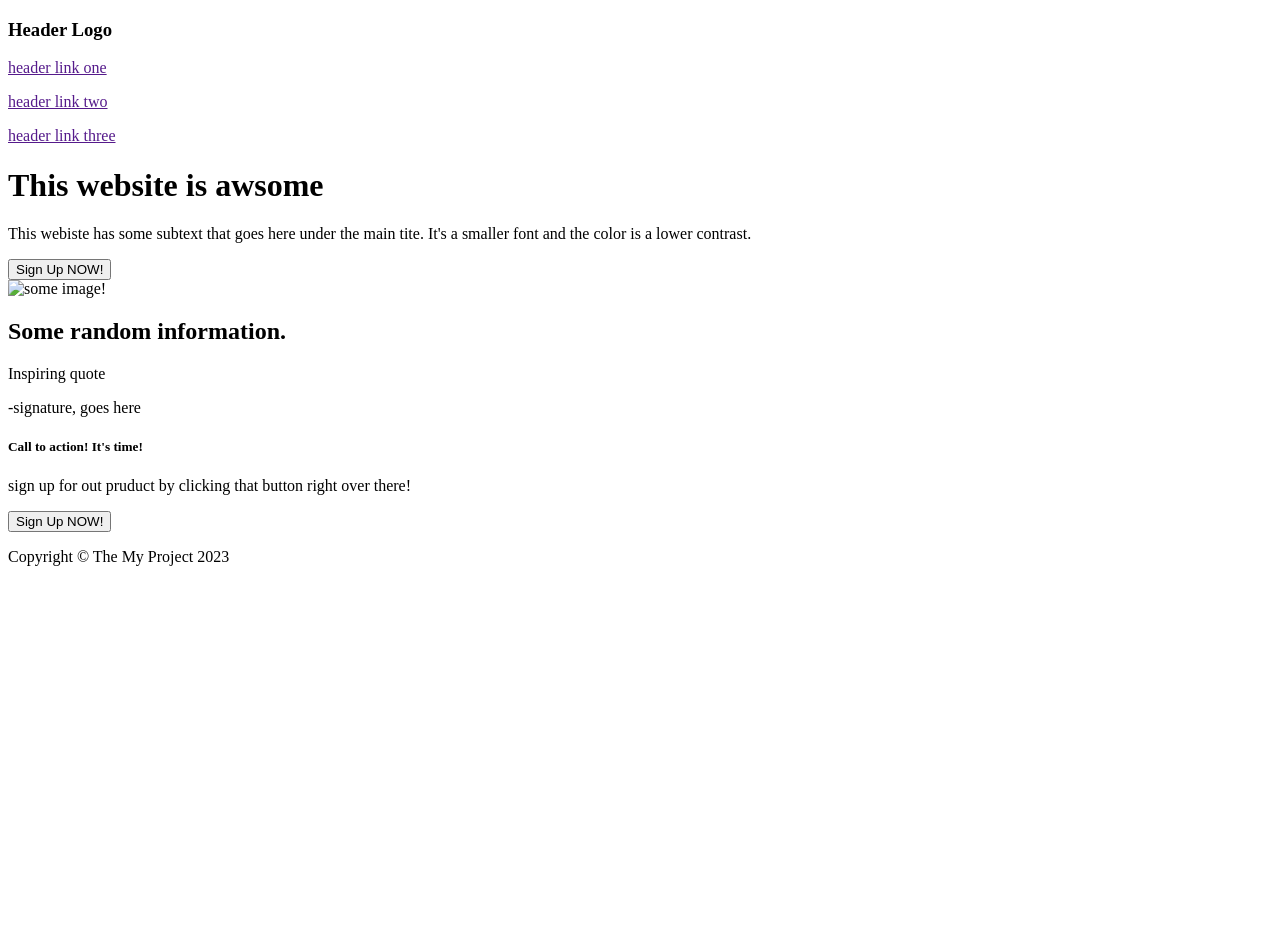
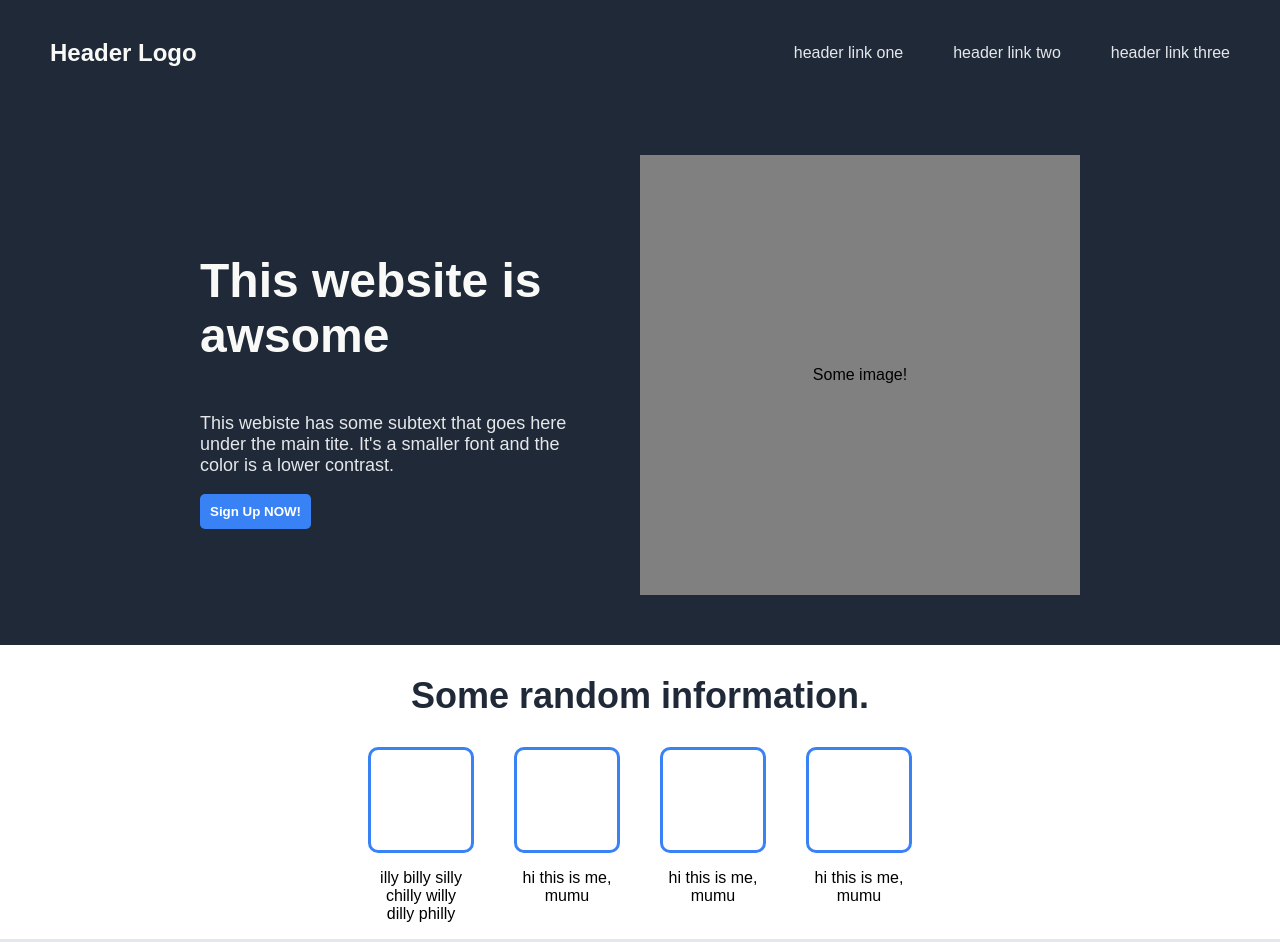
Before and after one commit to botjuice/LandingPage, a plain HTML site: page index.html in a window 1280 px wide. Shown: the top 942 px of the page. Before the commit the page ends 800 px from the top, so only its background shows below. Drawn offline with Linux system fonts and the light colour scheme.

Commit message:
finished draft css

```diff
--- a/index.html
+++ b/index.html
@@ -1,52 +1,67 @@
 <!DOCTYPE html>
 <html lang="en">
 <head>
+    <link rel="stylesheet" href="style.css">
     <meta charset="UTF-8">
     <title>Landing Page</title>
 </head>
 <body>
-    <div>
-        <h3 >Header Logo</h3>
-        <p><a href="">header link one</a></p>
-        <p><a href="">header link two</a></p>
-        <p><a href="">header link three</a></p>
-    </div>
-    <div>
-        <div>
-            <h1>This website is awsome</h1>
-            <p>This webiste has some subtext that goes here under the main tite. It's a smaller font and the color is a lower contrast.</p>
-            <button>Sign Up NOW!</button>
-        </div>
-        <div>
-            <img src="" alt="some image!">
+    <div class="nav">
+        <h3 class="logo">Header Logo</h3>
+        <div class="links">
+            <p>header link one</p>
+            <p>header link two</p>
+            <p>header link three</p>
         </div>
     </div>
-    <div>
-        <h2>Some random information.</h2>
-        <div>
-            <div></div>
-            <div></div>
-            <div></div>
-            <div></div>
+    <div class="main">
+        <div class="left">
+            <h1 class="main-text">This website is awsome</h1>
+            <p class="secondary">This webiste has some subtext that goes here under the main tite. It's a smaller font and the color is a lower contrast.</p>
+            <button class="signup">Sign Up NOW!</button>
+        </div>
+        <div class="right">
+            Some image!
         </div>
     </div>
-    <div>
-        <p>Inspiring quote</p>
-        <p>-signature, goes here</p>
-    </div>
-    <div>
-        <div>
-            <div>
-                <h5>Call to action! It's time!</h5>
-                <p>sign up for out pruduct by clicking that button right over there!</p>
+    <div class="info">
+        <h2 class="infoheader">Some random information.</h2>
+        <div class="profiles">
+            <div class="profile">
+                <div class="mugshot"></div>
+                <p class="details"> illy billy silly chilly willy dilly philly</p>
             </div>
-            <div>
-                <button>Sign Up NOW!</button>
+            <div class="profile">
+                <div class="mugshot"></div>
+                <p class="details"> hi this is me, mumu</p>
+            </div>
+            <div class="profile">
+                <div class="mugshot"></div>
+                <p class="details"> hi this is me, mumu</p>
+            </div>
+            <div class="profile">
+                <div class="mugshot"></div>
+                <p class="details"> hi this is me, mumu</p>
             </div>
         </div>
     </div>
-    <div>
-        <p>Copyright © The My Project 2023</p>
+    <div class="quote">
+        <p class="text">“Learn as if you will live forever, live like you will die tomorrow.”</p>
+        <p class="signature"> — Mahatma Gandhi</p>
+    </div>
+    <div class="adcontainer">
+        <div class="ad">
+            <div class="left">
+                <h4 class="adheader">Call to action! It's time!</h4>
+                <p class="adtext">sign up for out product by clicking that button right here!</p>
+            </div>
+            <div class="right">
+                <button class="signup">Sign Up NOW!</button>
+            </div>
+        </div>
+    </div>
+    <div class="footer">
+        <p>Copyright © Not Really Copyright 2023</p>
     </div>
 </body>
 </html>
--- /dev/null
+++ b/style.css
@@ -0,0 +1,168 @@
+body {
+    margin: 0px;
+    display: flex;
+    flex-direction: column;
+    font-family: Arial, Helvetica, sans-serif;
+}
+
+.nav {
+    display: flex;
+    align-items: center;
+    justify-content: center;
+    background-color: #1F2937;
+    flex-basis: 105px;
+}
+.logo {
+    flex: 1 6;
+    display: flex;
+    justify-content: left;
+    padding: 0 30px 0 50px;
+    font-size: 24px;
+    color: #F9FAF8;
+}
+.links {
+    flex: 6 1;
+    display: flex;
+    justify-content: right;
+    padding: 0 50px 0 30px ;
+    gap: 50px;
+    color: #e5e7eb;
+}
+.main {
+    background-color: #1F2937;
+    display: flex;
+    justify-content: center;
+    align-items: center;
+    padding: 50px 50px 50px 50px;
+    flex-wrap: wrap;
+    row-gap: 50px;
+}
+.main .left {
+    padding: 20px;
+    display: flex;
+    flex: 0 1 400px;
+    flex-direction: column;
+    align-items: stretch;
+
+}
+.main .right {
+    padding: 20px;
+    display: flex;
+    justify-content: center;
+    align-items: center;
+    flex: 0 0 400px;
+    background-color: grey;
+    margin: 0 20px 0 20px;
+    width: 400px;
+    height: 400px;
+}
+.main-text {
+    font-size: 48px;
+    font-weight: 800;
+    color: #F9FAF8;
+}
+.secondary {
+    font-size: 18px;
+    color: #e5e7eb;
+}
+.signup {
+    align-self: flex-start;
+    background-color: #3882F6;
+    border: 0px;
+    padding: 10px;
+    border-radius: 5px;
+    color: white;
+    font-weight: 600;
+
+}
+.info {
+    display: flex;
+    flex-direction: column;
+    justify-content: center;
+    align-items: center;
+}
+.infoheader {
+    font-size: 36px;
+    font-weight: 800;
+    color: #1F2937;
+}
+.profiles {
+    display: flex;
+    gap: 40px;
+}
+.profile {
+    display: flex;
+    flex-direction: column;
+    align-items: center;
+}
+.mugshot {
+    height: 100px;
+    width: 100px;
+    border: 3px solid #3882F6;
+    border-radius: 10px;
+}
+.details {
+    width: 100px;
+    text-align: center;
+}
+.quote {
+    display: flex;
+    flex-direction: column;
+    background-color: #e5e7eb;
+    align-items: stretch;
+}
+.quote .text {
+    flex: 0 1;
+    font-size: 36px;
+    font-style: italic;
+    color: #1F2937;
+    margin: 0px;
+    padding: 60px 200px 0 200px;
+}
+.signature {
+    margin: 0px;
+    text-align: right;
+    padding: 0 200px 60px 200px;
+    font-weight: 600;
+}
+.adcontainer {
+    display: flex;
+    justify-content: center;
+    align-items: center;
+    padding: 100px 100px;
+}
+.ad {
+    display: flex;
+    flex: 0 1 80%;
+    background-color: #3882F6;
+    border-radius: 10px;
+    align-items: center;
+    justify-content: center;
+    padding: 30px 60px;
+    gap: 40px;
+    flex-wrap: wrap;
+}
+.ad .left {
+    flex: 6 1 350px;
+}
+.ad .right {
+    flex: 1 6 100px;
+}
+.ad .signup {
+    border: 2px solid white;
+}
+.adheader {
+    color: white;
+    font-size: 20px;
+}
+.adtext {
+    color: white;
+}
+.footer {
+    display: flex;
+    justify-content: center;
+    align-items: center;
+    height: 70px;
+    background-color: #1F2937;
+    color: #F9FAF8;
+}
```
